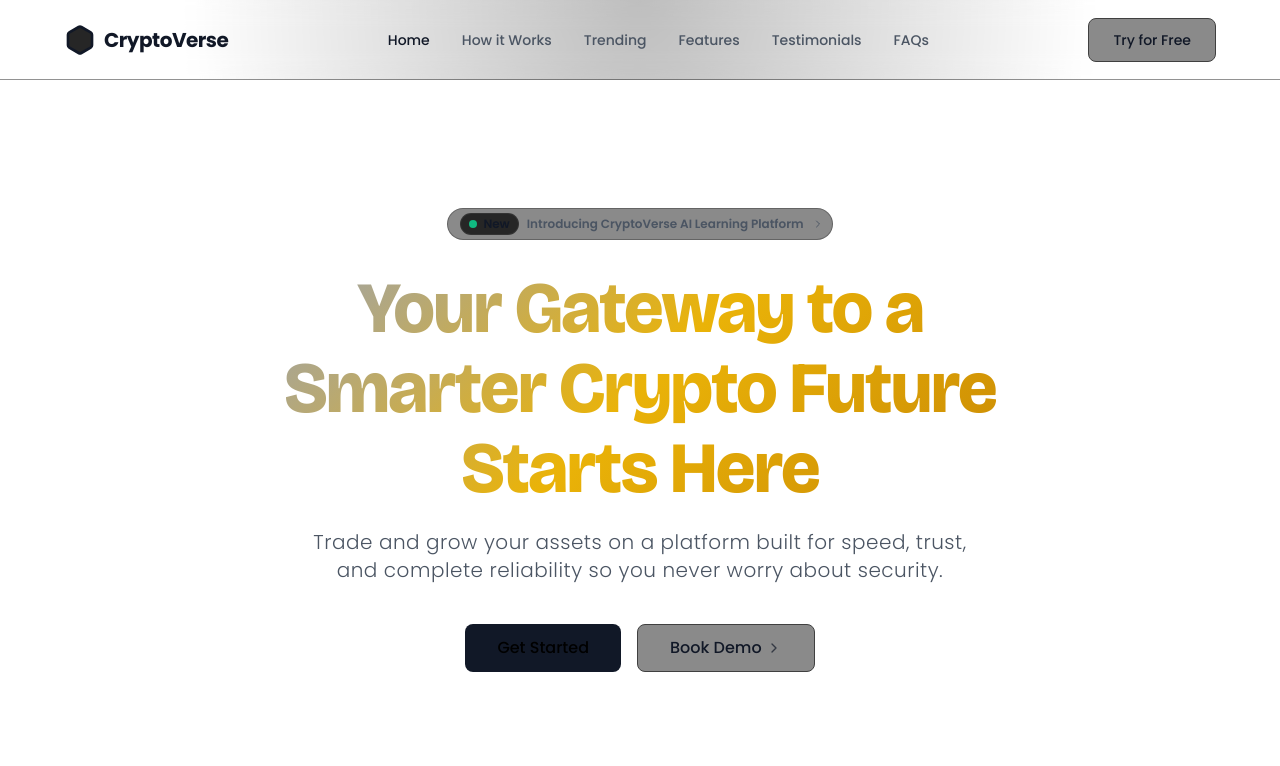
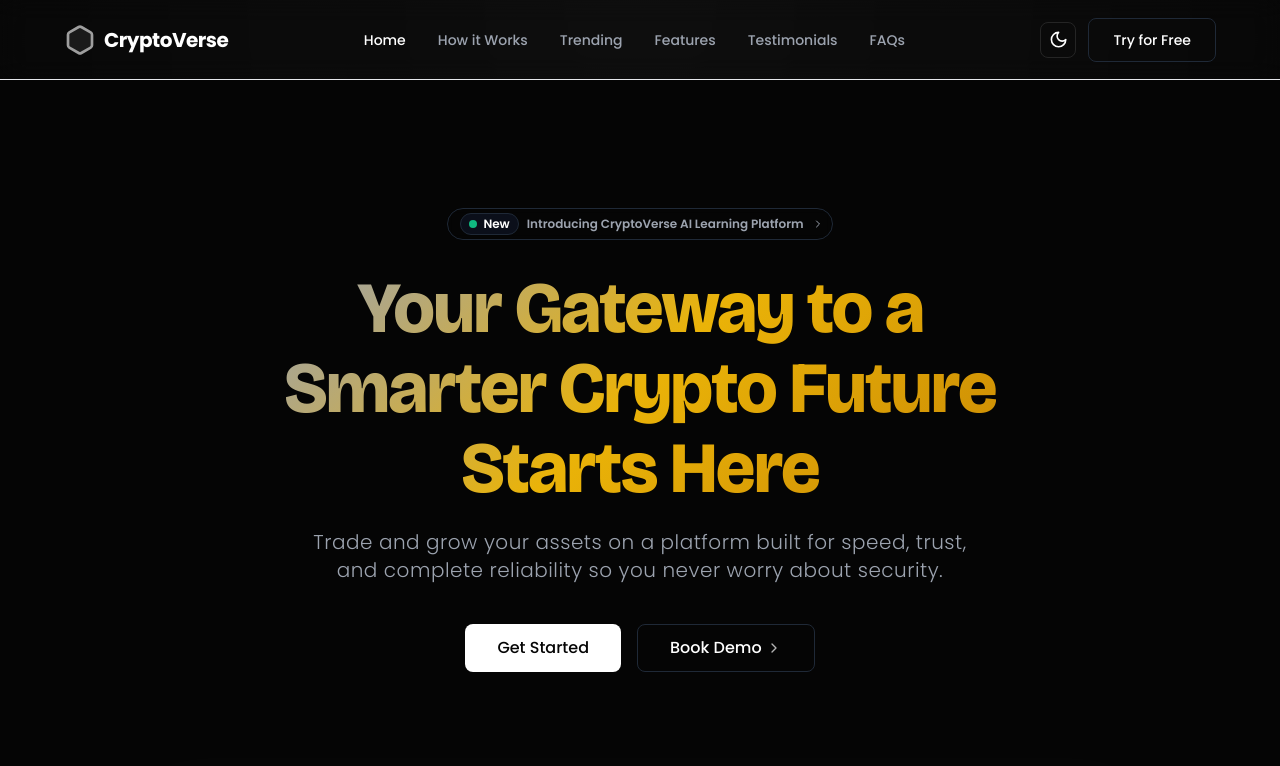
Before and after one commit to manny-the-great/CryptoVerse, a Next.js app: page / in a window 1280 px wide. Shown: the top 766 px of the page. Built offline with nearby package versions, Linux system fonts and the light colour scheme.

Commit message:
Theme and gradient update

```diff
--- a/app/layout.tsx
+++ b/app/layout.tsx
@@ -17,21 +17,30 @@ export const metadata = {
   description: 'Learn, practice, and master cryptocurrency trading with real-time simulations and guided education.',
 };
 
+import { ThemeProvider } from '@/components/ThemeProvider';
+
 export default function RootLayout({
   children,
 }: {
   children: React.ReactNode;
 }) {
   return (
-    <html lang="en">
-      <body className={`${poppins.variable} ${bricolage.variable} font-sans min-h-screen bg-background relative overflow-x-hidden pt-20`}>
-        {/* Subtle noise and glow overlay below content */}
-        <div className="fixed inset-0 bg-[radial-gradient(ellipse_at_top,_var(--tw-gradient-stops))] from-neutral-800/30 via-background to-background pointer-events-none -z-10" />
-        <div className="fixed inset-0 bg-grid-overlay pointer-events-none -z-10 mt-20" />
+    <html lang="en" suppressHydrationWarning>
+      <body className={`${poppins.variable} ${bricolage.variable} font-sans min-h-screen bg-background relative overflow-x-hidden pt-20 transition-colors duration-300`}>
+        <ThemeProvider
+          attribute="class"
+          defaultTheme="dark"
+          enableSystem
+          disableTransitionOnChange
+        >
+          {/* Subtle noise and glow overlay below content */}
+          <div className="fixed inset-0 bg-[radial-gradient(ellipse_at_top,_var(--tw-gradient-stops))] from-neutral-200/30 dark:from-neutral-800/30 via-background to-background pointer-events-none -z-10" />
+          <div className="fixed inset-0 bg-grid-overlay pointer-events-none -z-10 mt-20" />
 
-        <div className="relative z-10 w-full text-sm sm:text-base">
-          {children}
-        </div>
+          <div className="relative z-10 w-full text-sm sm:text-base">
+            {children}
+          </div>
+        </ThemeProvider>
       </body>
     </html>
   );
--- /dev/null
+++ b/components/ThemeProvider.tsx
@@ -0,0 +1,8 @@
+"use client";
+
+import * as React from "react";
+import { ThemeProvider as NextThemesProvider, type ThemeProviderProps } from "next-themes";
+
+export function ThemeProvider({ children, ...props }: ThemeProviderProps) {
+  return <NextThemesProvider {...props}>{children}</NextThemesProvider>;
+}
--- /dev/null
+++ b/components/ThemeToggle.tsx
@@ -0,0 +1,37 @@
+"use client";
+
+import * as React from "react";
+import { Moon, Sun } from "lucide-react";
+import { useTheme } from "next-themes";
+import { Button } from "@/components/ui/Button";
+
+export function ThemeToggle() {
+  const { setTheme, theme } = useTheme();
+  const [mounted, setMounted] = React.useState(false);
+
+  // Avoid hydration mismatch
+  React.useEffect(() => {
+    setMounted(true);
+  }, []);
+
+  if (!mounted) {
+    return (
+      <Button variant="outline" size="icon" className="w-9 h-9 opacity-0">
+        <span className="sr-only">Toggle theme</span>
+      </Button>
+    );
+  }
+
+  return (
+    <Button
+      variant="outline"
+      size="icon"
+      className="w-9 h-9 border-neutral-700/50 hover:bg-neutral-800/50 transition-all dark:border-neutral-700/50 dark:hover:bg-neutral-800/50"
+      onClick={() => setTheme(theme === "light" ? "dark" : "light")}
+    >
+      <Sun className="h-[1.2rem] w-[1.2rem] rotate-0 scale-100 transition-all dark:-rotate-90 dark:scale-0" />
+      <Moon className="absolute h-[1.2rem] w-[1.2rem] rotate-90 scale-0 transition-all dark:rotate-0 dark:scale-100" />
+      <span className="sr-only">Toggle theme</span>
+    </Button>
+  );
+}
--- a/components/landing/Hero.tsx
+++ b/components/landing/Hero.tsx
@@ -14,8 +14,8 @@ export function Hero() {
         transition={{ duration: 0.5 }}
         className="flex flex-col items-center max-w-4xl"
       >
-        <Badge className="mb-8 hover:bg-neutral-800/80 cursor-pointer transition-colors border-neutral-700/50 flex items-center gap-2 pr-2">
-          <div className="flex items-center gap-1.5 px-2 py-0.5 rounded-full bg-neutral-800 border border-neutral-700/50">
+        <Badge className="mb-8 hover:bg-surface/80 cursor-pointer transition-colors border-border flex items-center gap-2 pr-2">
+          <div className="flex items-center gap-1.5 px-2 py-0.5 rounded-full bg-surface border border-border">
             <span className="relative flex h-2 w-2">
               <span className="animate-ping absolute inline-flex h-full w-full rounded-full bg-accent-green opacity-75"></span>
               <span className="relative inline-flex rounded-full h-2 w-2 bg-accent-green"></span>
@@ -37,10 +37,10 @@ export function Hero() {
         </p>
 
         <div className="flex flex-col sm:flex-row items-center gap-4">
-          <Button size="lg" className="w-full sm:w-auto px-8 bg-primary text-black transition-all hover:scale-105 active:scale-95">
+          <Button size="lg" className="w-full sm:w-auto px-8 transition-all hover:scale-105 active:scale-95">
             Get Started
           </Button>
-          <Button size="lg" variant="outline" className="w-full sm:w-auto px-8 border-neutral-700 hover:bg-neutral-800 transition-all">
+          <Button size="lg" variant="outline" className="w-full sm:w-auto px-8 transition-all">
             Book Demo <ChevronRight className="w-4 h-4 ml-1 opacity-70" />
           </Button>
         </div>
--- a/components/layout/Footer.tsx
+++ b/components/layout/Footer.tsx
@@ -3,10 +3,10 @@ import { Hexagon } from 'lucide-react';
 
 export function Footer() {
   return (
-    <footer className="w-full border-t border-neutral-800/50 py-12 px-6 flex justify-center">
+    <footer className="w-full border-t border-border py-12 px-6 flex justify-center">
       <div className="w-full max-w-6xl flex flex-col md:flex-row justify-between items-center gap-6">
         <div className="flex items-center gap-2">
-          <Hexagon className="w-6 h-6 fill-neutral-800 stroke-primary" />
+          <Hexagon className="w-6 h-6 fill-neutral-800/10 dark:fill-neutral-800 stroke-primary" />
           <span className="text-xl font-bold tracking-tight text-primary">CryptoVerse</span>
         </div>
 
--- a/components/layout/Navbar.tsx
+++ b/components/layout/Navbar.tsx
@@ -1,15 +1,16 @@
 import React from 'react';
+import { Hexagon } from 'lucide-react';
 import { Button } from '@/components/ui/Button';
-import { Hexagon } from 'lucide-react';
+import { ThemeToggle } from '@/components/ThemeToggle';
 
 export function Navbar() {
   return (
-    <nav className="fixed top-0 left-0 right-0 z-50 flex items-center justify-center border-b border-neutral-800/50 bg-background/60 backdrop-blur-md h-20 px-6">
+    <nav className="fixed top-0 left-0 right-0 z-50 flex items-center justify-center border-b border-border/10 bg-background/60 backdrop-blur-md h-20 px-6">
       <div className="w-full max-w-6xl flex justify-between items-center">
         {/* Logo */}
         <div className="flex items-center gap-2">
           <div className="text-primary flex items-center justify-center">
-             <Hexagon className="w-8 h-8 fill-neutral-800 stroke-primary" />
+             <Hexagon className="w-8 h-8 fill-neutral-800/10 dark:fill-neutral-800 animate-pulse stroke-primary" />
           </div>
           <span className="text-xl font-bold tracking-tight text-primary">CryptoVerse</span>
         </div>
@@ -24,8 +25,9 @@ export function Navbar() {
           <a href="#" className="transition-colors hover:text-primary">FAQs</a>
         </div>
 
-        {/* Primary CTA */}
-        <div>
+        {/* Actions */}
+        <div className="flex items-center gap-3">
+          <ThemeToggle />
           <Button variant="outline" className="text-sm">
             Try for Free
           </Button>
--- a/components/ui/Badge.tsx
+++ b/components/ui/Badge.tsx
@@ -5,7 +5,7 @@ export function Badge({ className, ...props }: HTMLAttributes<HTMLDivElement>) {
   return (
     <div
       className={cn(
-        'inline-flex items-center rounded-full border border-neutral-700/50 bg-neutral-900/50 px-3 py-1 text-xs font-semibold text-secondary backdrop-blur-sm',
+        'inline-flex items-center rounded-full border border-border bg-surface/50 px-3 py-1 text-xs font-semibold text-secondary backdrop-blur-sm',
         className
       )}
       {...props}
--- a/components/ui/Button.tsx
+++ b/components/ui/Button.tsx
@@ -3,7 +3,7 @@ import { cn } from '@/lib/utils';
 
 interface ButtonProps extends ButtonHTMLAttributes<HTMLButtonElement> {
   variant?: 'primary' | 'secondary' | 'outline' | 'ghost';
-  size?: 'sm' | 'md' | 'lg';
+  size?: 'sm' | 'md' | 'lg' | 'icon';
 }
 
 const Button = forwardRef<HTMLButtonElement, ButtonProps>(
@@ -12,15 +12,16 @@ const Button = forwardRef<HTMLButtonElement, ButtonProps>(
       <button
         ref={ref}
         className={cn(
-          'inline-flex items-center justify-center whitespace-nowrap rounded-lg text-sm font-medium transition-all focus-visible:outline-none disabled:pointer-events-none disabled:opacity-50',
+          'inline-flex items-center justify-center whitespace-nowrap rounded-lg text-sm font-medium transition-all focus-visible:outline-none disabled:pointer-events-none disabled:opacity-50 overflow-hidden',
           {
-            'bg-primary text-background hover:bg-neutral-200 hover:shadow-[0_0_15px_rgba(255,255,255,0.2)]': variant === 'primary',
-            'bg-surface border border-neutral-800 text-primary hover:bg-neutral-800': variant === 'secondary',
-            'border border-neutral-700 bg-neutral-900/50 hover:bg-neutral-800 text-primary': variant === 'outline',
-            'hover:bg-neutral-900 text-primary': variant === 'ghost',
+            'bg-primary text-background hover:opacity-90 hover:shadow-lg': variant === 'primary',
+            'bg-surface border border-border text-primary hover:bg-neutral-100 dark:hover:bg-neutral-800': variant === 'secondary',
+            'border border-border bg-transparent hover:bg-neutral-100 dark:hover:bg-neutral-800 text-primary': variant === 'outline',
+            'hover:bg-neutral-100 dark:hover:bg-neutral-900 text-primary': variant === 'ghost',
             'h-9 px-4 py-2': size === 'sm',
             'h-11 px-6': size === 'md',
             'h-12 px-8 text-base': size === 'lg',
+            'h-9 w-9': size === 'icon',
           },
           className
         )}
--- a/components/ui/Card.tsx
+++ b/components/ui/Card.tsx
@@ -6,7 +6,7 @@ const Card = forwardRef<HTMLDivElement, HTMLAttributes<HTMLDivElement>>(
     <div
       ref={ref}
       className={cn(
-        'rounded-xl border border-neutral-800 bg-surface/60 shadow-md backdrop-blur-md',
+        'rounded-xl border border-border bg-surface/60 shadow-md backdrop-blur-md',
         className
       )}
       {...props}
```
Also changed, not shown: components/landing/FAQ.tsx (+5 -5 lines), package.json (+6 -5 lines), 1 other file (tests, documents, lock files or other folders).
